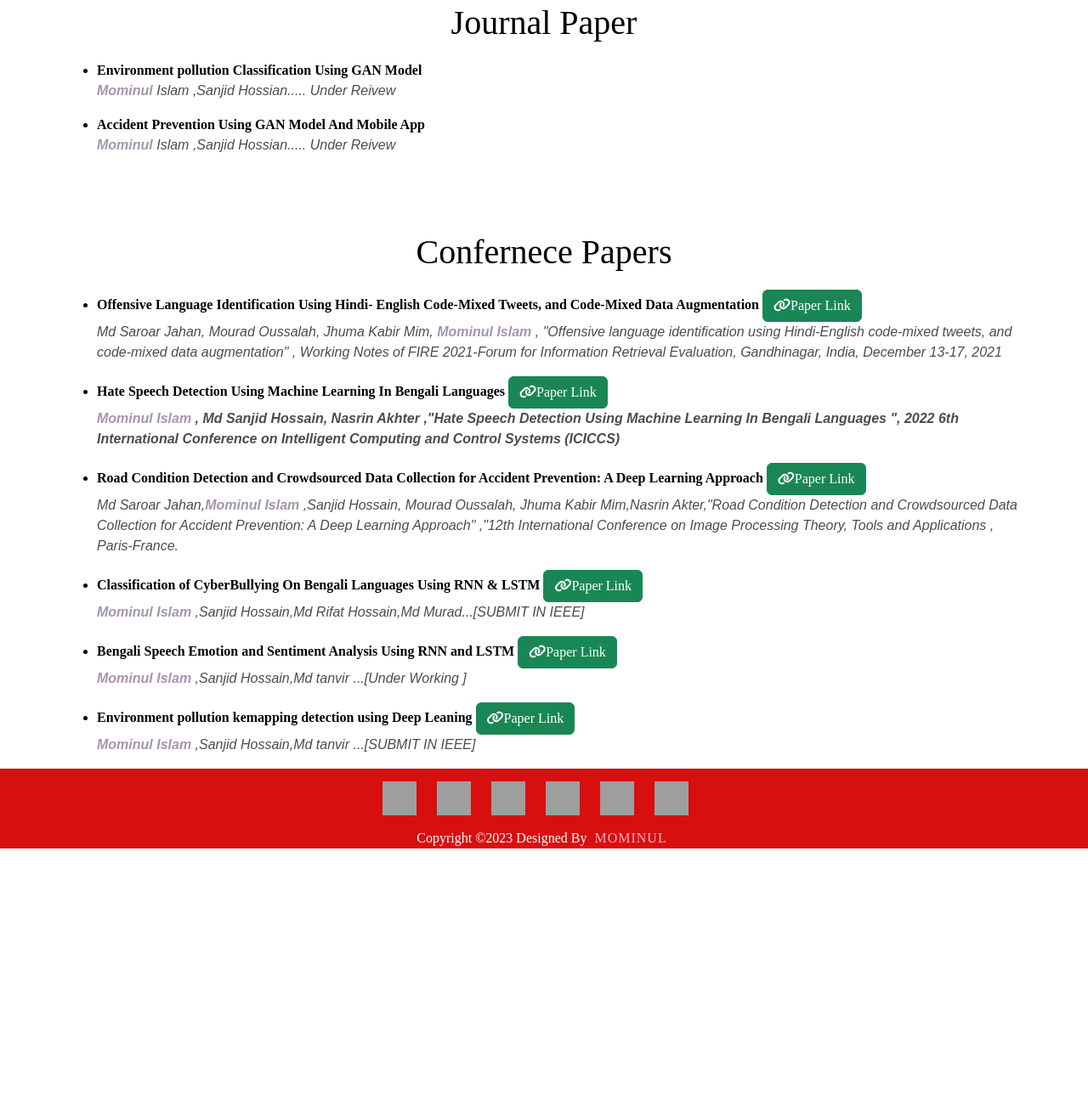
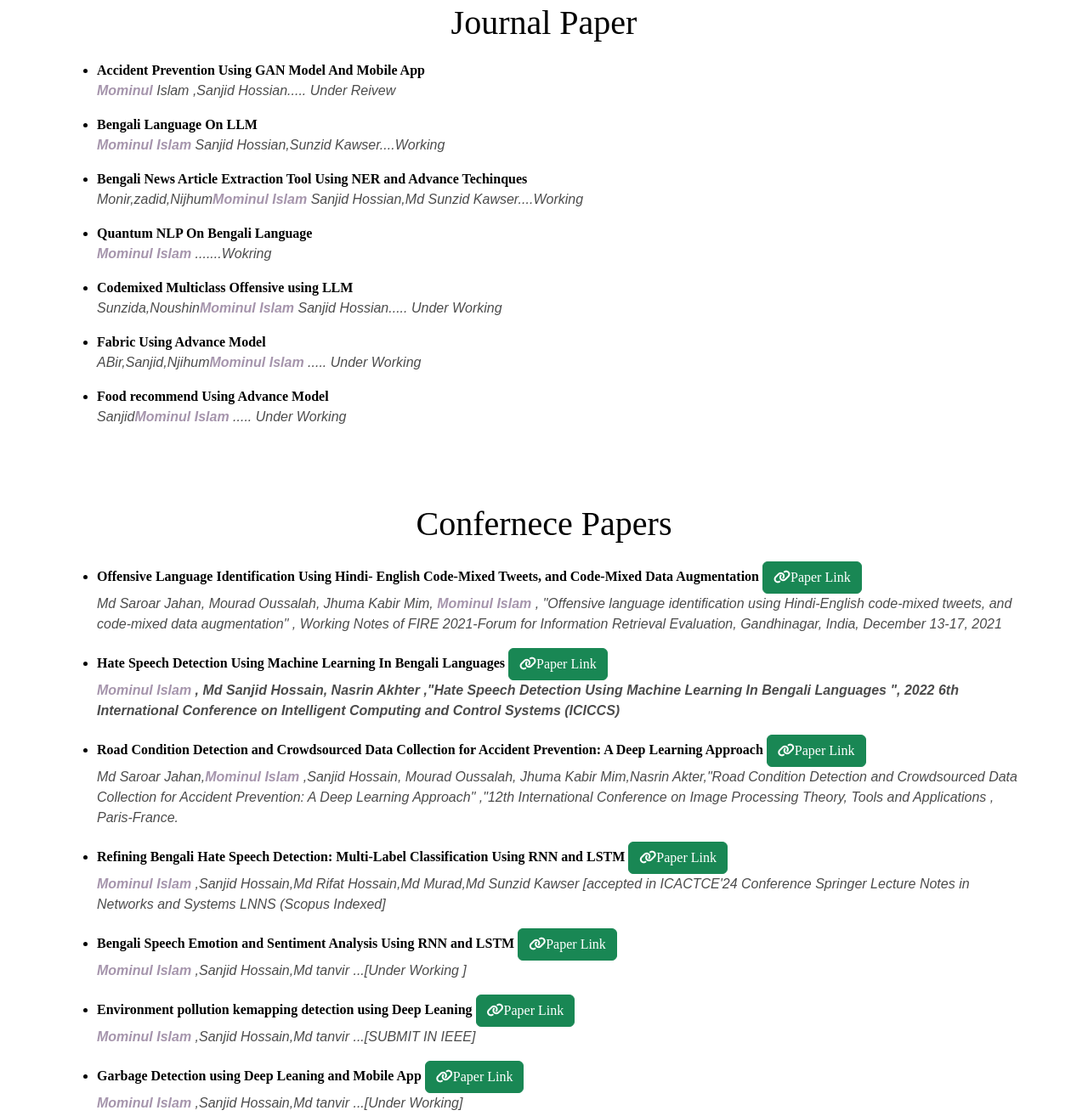
Before and after one commit to Mominul-Islam-cmd/Mominul_Personal, a plain HTML site: page publications/publication.html in a window 1280 px wide. Shown: the part 433-1747 px from the top of the page at 85% size. Before the commit the page ends 1448 px from the top, so only its background shows below. Drawn offline with nearby package versions, Linux system fonts and the light colour scheme; grey boxes are pictures that could not be loaded.

Commit message:
Day2_update_articles

```diff
--- a/publications/publication.html
+++ b/publications/publication.html
@@ -111,14 +111,36 @@
         <h1 class="journal-heading">Journal Paper</h1>
         <div class="journal">
             <ul>
-                <li>Environment pollution Classification Using GAN Model </li>
-                <p class="pb-details"><span class="my-name">Mominul</span>
-                        Islam ,Sanjid Hossian..... Under Reivew
-                </p>
 
                 <li>Accident Prevention Using GAN Model And Mobile App </li>
                 <p class="pb-details"><span class="my-name">Mominul</span>
                         Islam ,Sanjid Hossian..... Under Reivew
+                </p>
+                <li>Bengali Language On LLM  </li>
+                <p class="pb-details"><span class="my-name">Mominul Islam</span>
+                       Sanjid Hossian,Sunzid Kawser....Working
+                </p>
+                <li>Bengali News Article Extraction Tool Using NER and Advance Techinques  </li>
+                <p class="pb-details">Monir,zadid,Nijhum<span class="my-name">Mominul Islam</span>
+                        Sanjid Hossian,Md Sunzid Kawser....Working
+                </p>
+                <li>Quantum NLP On Bengali Language  </li>
+                <p class="pb-details"><span class="my-name">Mominul Islam</span>
+                        .......Wokring
+                </p>
+                <li>Codemixed Multiclass Offensive using LLM </li>
+                <p class="pb-details"> Sunzida,Noushin<span class="my-name">Mominul Islam</span>
+                      Sanjid Hossian..... Under Working
+                </p>
+
+                <li>Fabric Using Advance Model</li>
+                <p class="pb-details"> ABir,Sanjid,Njihum<span class="my-name">Mominul Islam</span>
+                      ..... Under Working
+                </p>
+
+                <li>Food recommend Using Advance Model</li>
+                <p class="pb-details">Sanjid<span class="my-name">Mominul Islam</span>
+                      ..... Under Working
                 </p>
 
             </ul>
@@ -167,11 +189,11 @@
                 </p>
 
 
-                <li> Classification of CyberBullying On Bengali Languages Using RNN & LSTM <span><a href="#"
+                <li> Refining Bengali Hate Speech Detection: Multi-Label Classification Using RNN and LSTM <span><a href="#"
                             class=" btn btn-success mr-2"><i class="fas fa-link"></i>Paper
                             Link</a></span> </li>
                 <p class="pb-details"><span class="my-name">Mominul
-                        Islam </span> ,Sanjid Hossain,Md Rifat Hossain,Md Murad...[SUBMIT IN IEEE]
+                        Islam </span> ,Sanjid Hossain,Md Rifat Hossain,Md Murad,Md Sunzid Kawser [accepted in ICACTCE'24 Conference Springer Lecture Notes in Networks and Systems LNNS (Scopus Indexed]
 
 
                 </p>
@@ -191,6 +213,16 @@
         <p class="pb-details"><span class="my-name">Mominul
                 Islam </span> ,Sanjid Hossain,Md tanvir ...[SUBMIT IN IEEE]
         </p>
+
+
+
+        <li> Garbage Detection  using Deep Leaning and Mobile App
+          <span><a href="#"
+          class=" btn btn-success mr-2"><i class="fas fa-link"></i>Paper
+          Link</a></span> </li>
+<p class="pb-details"><span class="my-name">Mominul
+      Islam </span> ,Sanjid Hossain,Md tanvir ...[Under Working]
+</p>
             </ul>
         </div>
 
```
